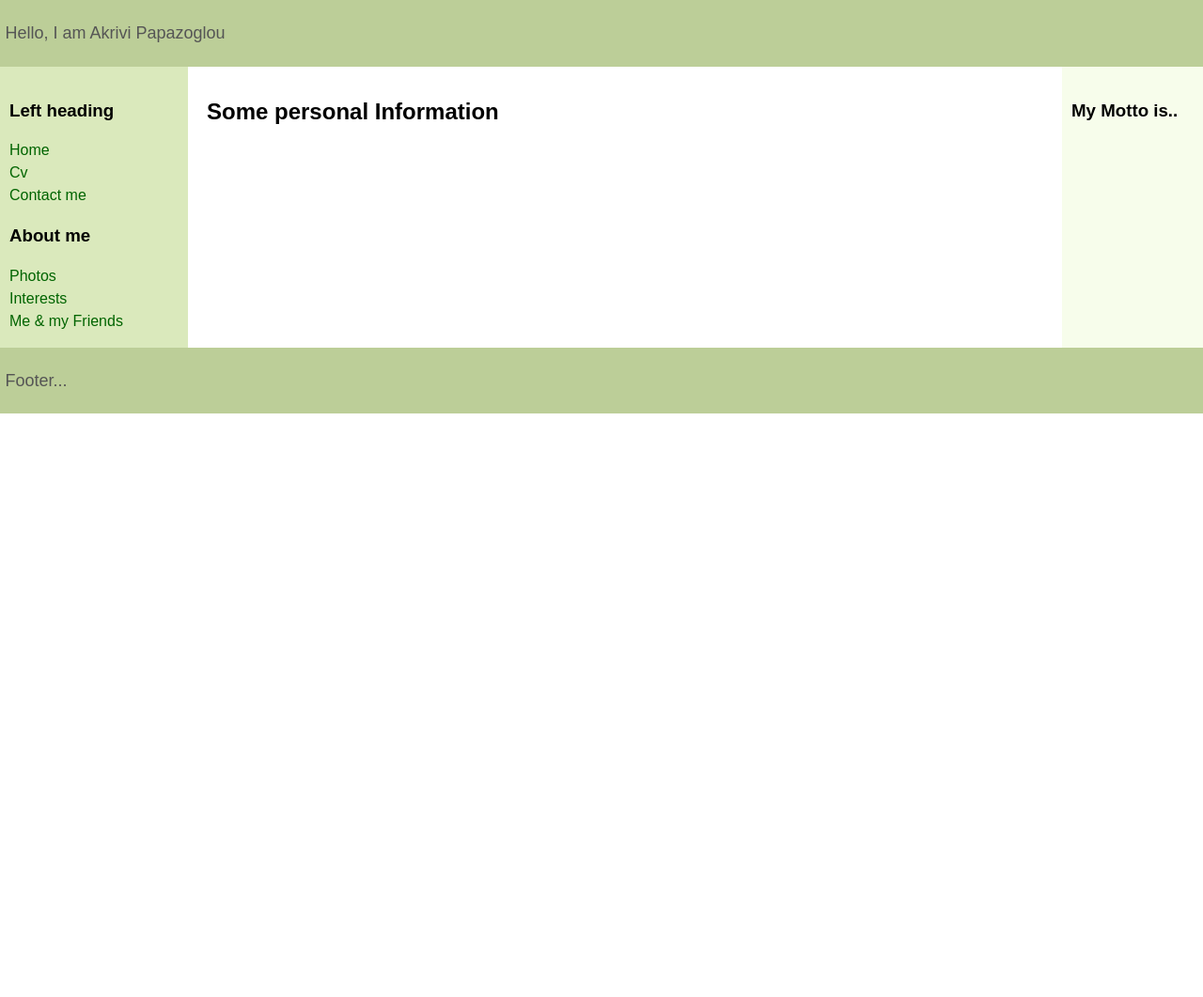
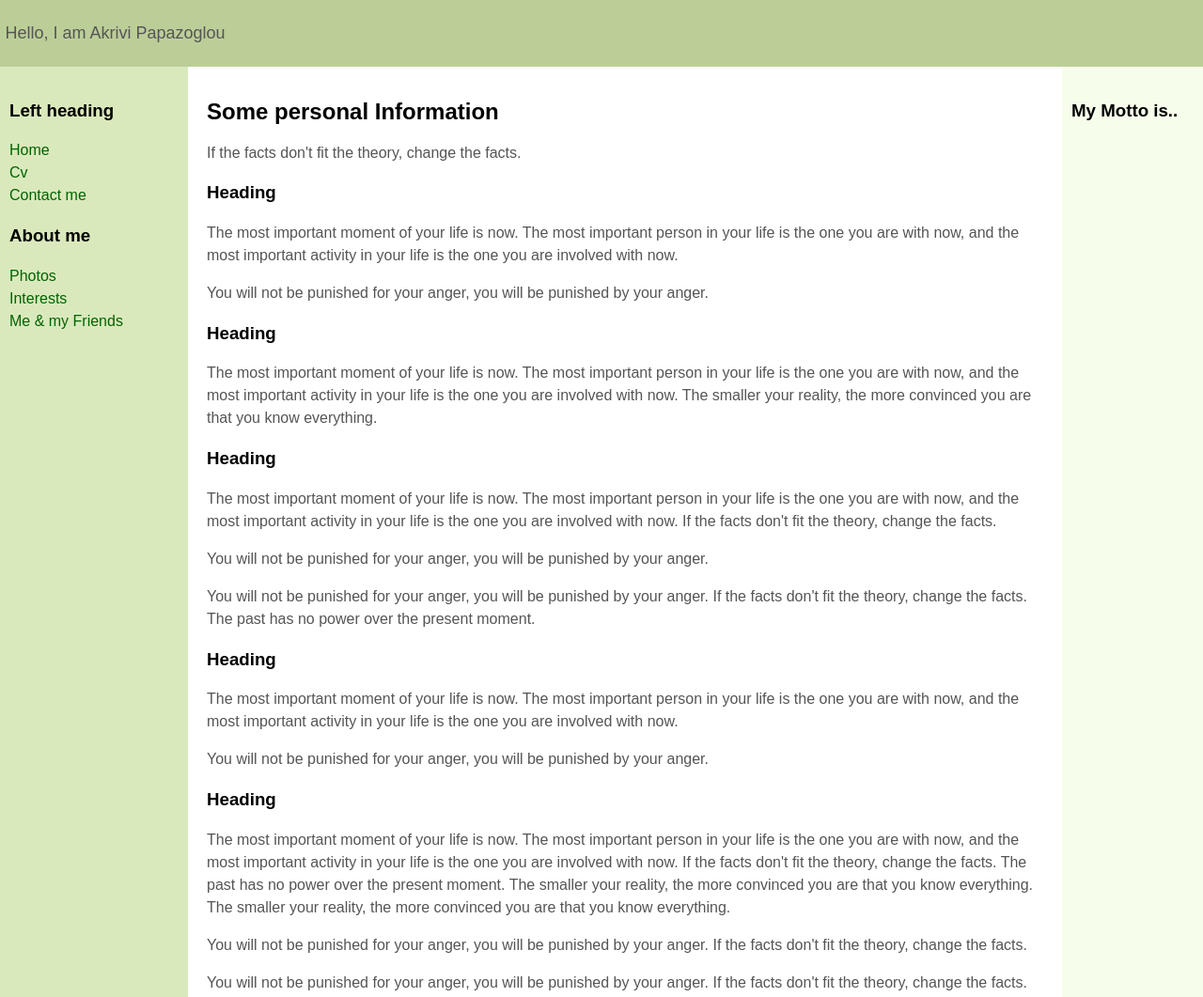
Before and after one commit to AkriviPapazoglou/valiapapazoglou.github.io, a plain HTML site: page index.html in a window 1280 px wide. Shown: the top 1061 px of the page at 94% size. Before the commit the page ends 800 px from the top, so only its background shows below. Drawn offline with Linux system fonts and the light colour scheme.

Commit message:
Update index.html

```diff
--- a/index.html
+++ b/index.html
@@ -124,12 +124,11 @@
 		This script generates sample text for the body content.
 		You can remove this script and any reference to it.
 		 ============================= */
-		var bodyText=["Born in Athens"]
-		{
+		var bodyText=["The smaller your reality, the more convinced you are that you know everything.", "If the facts don't fit the theory, change the facts.", "The past has no power over the present moment.", "This, too, will pass.", "</p><p>You will not be punished for your anger, you will be punished by your anger.", "Peace comes from within. Do not seek it without.", "<h3>Heading</h3><p>The most important moment of your life is now. The most important person in your life is the one you are with now, and the most important activity in your life is the one you are involved with now."]
+		function generateText(sentenceCount){
 			for (var i=0; i<sentenceCount; i++)
 			document.write(bodyText[Math.floor(Math.random()*7)]+" ")
 		}
-
 	</script>
 </head>
 
```
